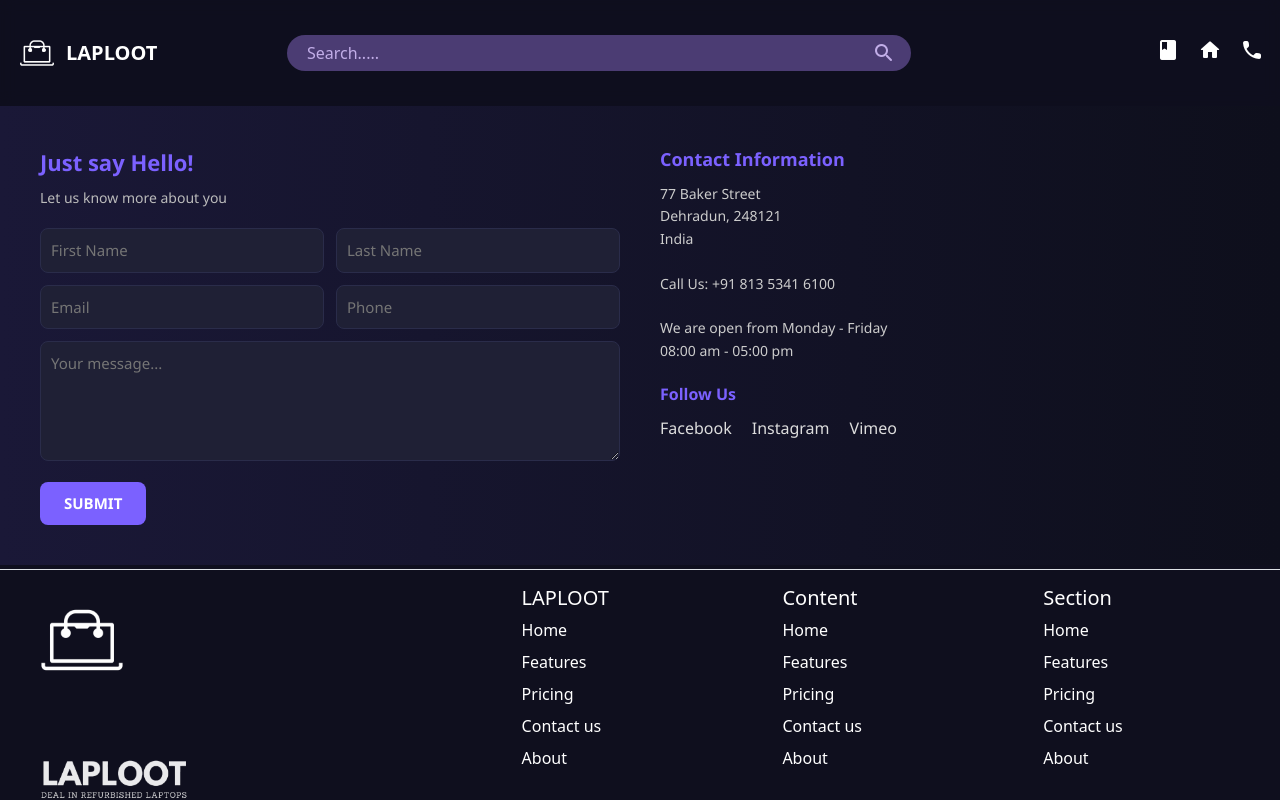
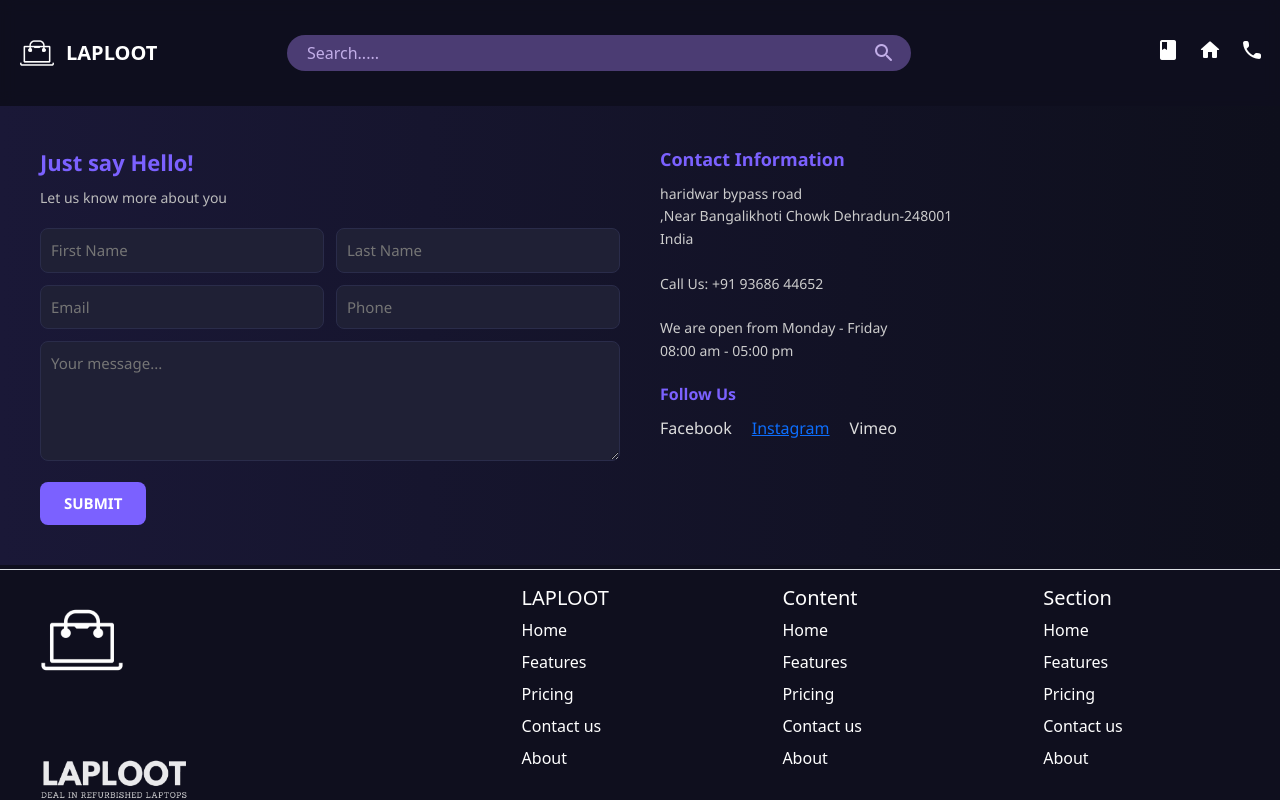
Before and after one commit to Laploot/LAPLOOT, a React (Create React App) app: page /contact in a window 1280 px wide. Shown: the top 800 px of the page. Built offline with nearby package versions, Linux system fonts and the light colour scheme.

Commit message:
Update contact.js
updated address

```diff
--- a/src/pages/contact.js
+++ b/src/pages/contact.js
@@ -157,10 +157,10 @@ const ContactUs = () => {
         <div style={styles.infoSection}>
           <div style={styles.infoHeading}>Contact Information</div>
           <div style={styles.infoText}>
-            77 Baker Street<br />
-            Dehradun, 248121<br />
+            haridwar bypass road<br />
+            ,Near Bangalikhoti Chowk Dehradun-248001<br />
             India<br /><br />
-            Call Us: +91 813 5341 6100<br /><br />
+            Call Us: +91 93686 44652<br /><br />
             We are open from Monday - Friday<br />
             08:00 am - 05:00 pm
           </div>
@@ -168,7 +168,13 @@ const ContactUs = () => {
           <div style={styles.socialText}>Follow Us</div>
           <div style={styles.socialLinks}>
             <span>Facebook</span>
-            <span>Instagram</span>
+            <a
+  href="https://instagram-laploot.in"
+  target="_blank"
+  rel="noopener noreferrer"
+>
+  <span>Instagram</span>
+</a>
             <span>Vimeo</span>
           </div>
         </div>
```
